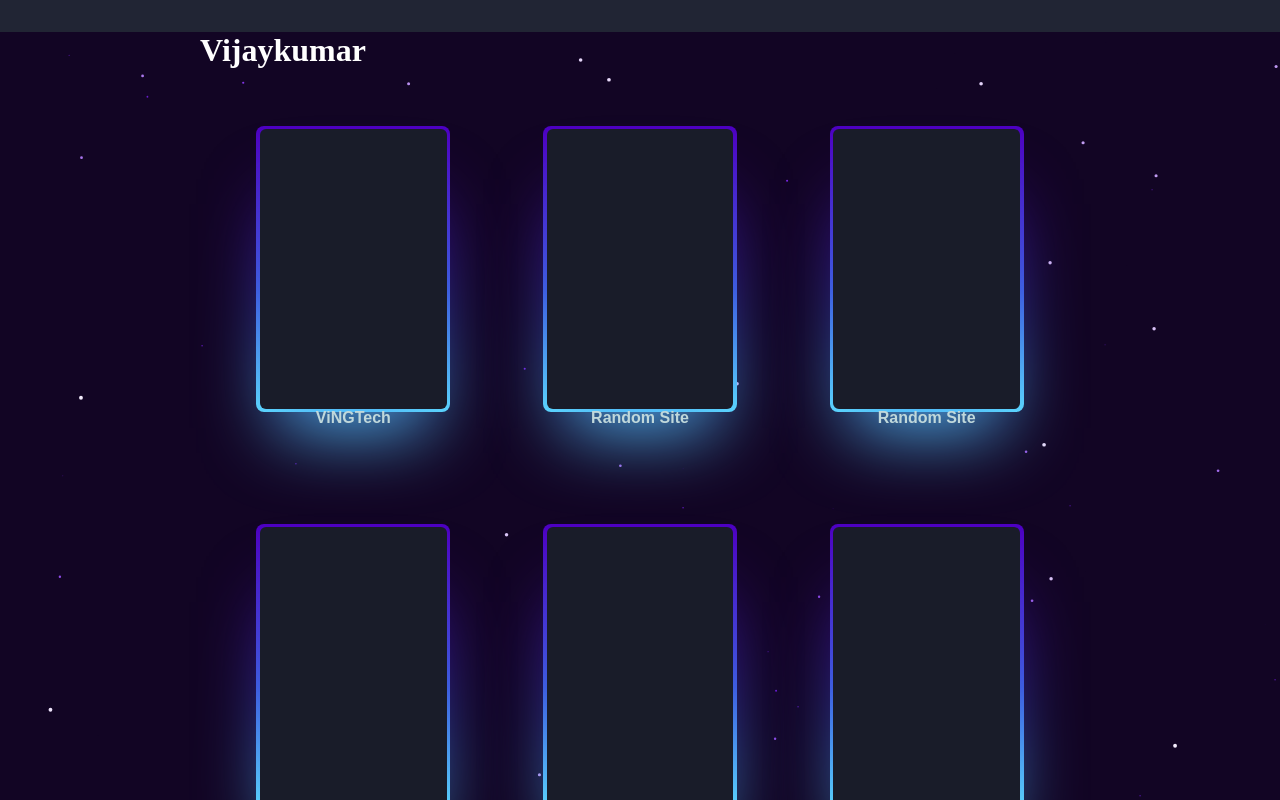
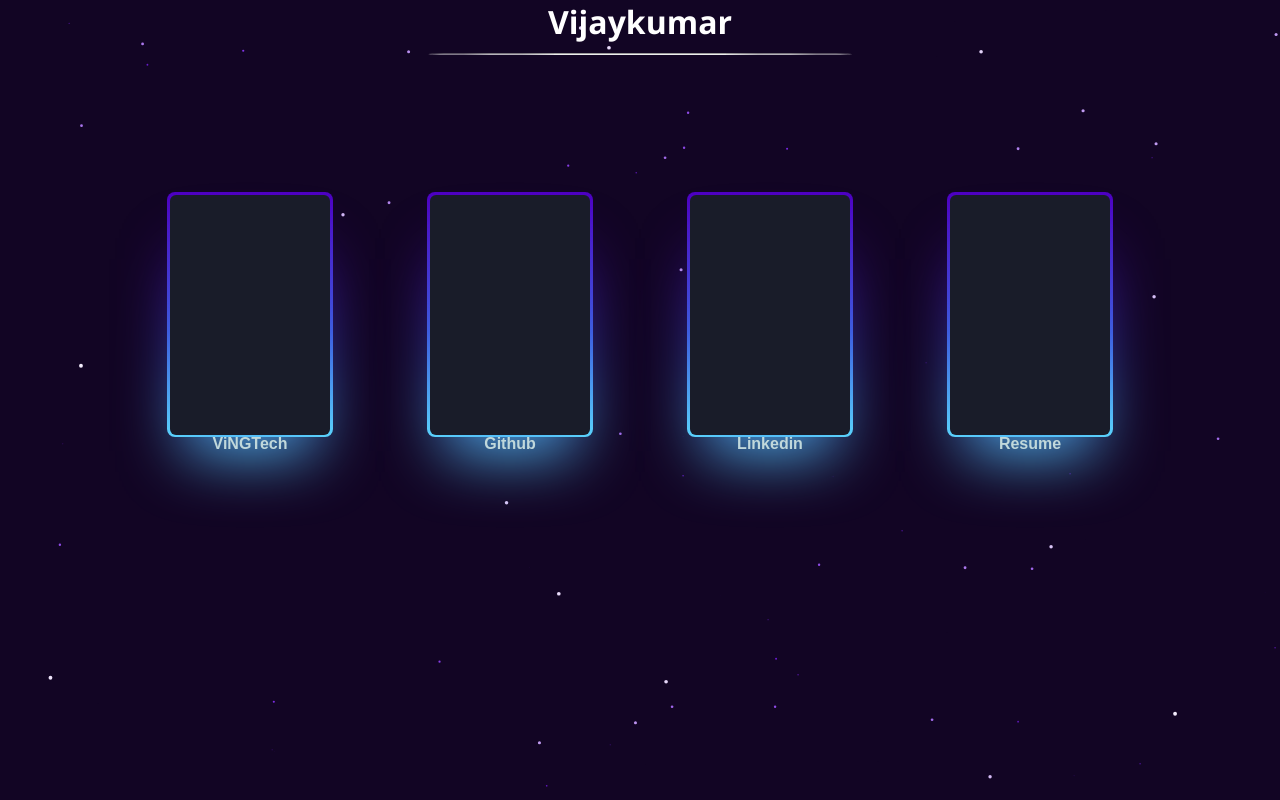
Before and after one commit to vijaykumaringle/vijaykumaringle.github.io, a plain HTML site: page index.html in a window 1280 px wide. Drawn offline with Linux system fonts and the light colour scheme.

Commit message:
res build 1.1

```diff
--- a/bg.js
+++ b/bg.js
@@ -104,7 +104,7 @@ let line = {
       ctx.beginPath();
       ctx.moveTo(this.x, this.y);
       ctx.lineTo(mouse.x, mouse.y);
-      ctx.stroke();
+      // ctx.stroke();
     }
   },
 };
--- a/index.html
+++ b/index.html
@@ -9,20 +9,34 @@
     <script src="logic.js"></script>
   </head>
   <body>
-    <div class="main-container">
-      <h1>Vijaykumar</h1>
+    <div id="main-c" class="main-container">
+      <h1 class="title-site">Vijaykumar</h1>
+      <hr />
       <div class="tiles-container">
         <div class="magic-card">
-          <div class="card">Linkedin</div>
+          <div class="card">ViNGTech</div>
 
           <a href="https://vingtech.in" target="_blank">ViNGTech</a>
         </div>
         <div class="magic-card">
-          <div class="card">Random site</div>
+          <a href="https://github.com/vijaykumaringle" target="_blank">
+            <div class="card">Github</div>
 
-          <a href="https://vingtech.in" target="_blank">Random Site</a>
+            Github</a
+          >
         </div>
         <div class="magic-card">
+          <a href="https://vingtech.in" target="_blank">
+            <div class="card">Linkedin</div>
+            Linkedin
+          </a>
+        </div>
+        <div class="magic-card">
+          <div class="card">Resume</div>
+
+          <a href="./resume/resume.html" target="_blank">Resume</a>
+        </div>
+        <!-- <div class="magic-card">
             <div class="card">Random site</div>
 
             <a href="https://vingtech.in" target="_blank">Random Site</a>
@@ -31,17 +45,7 @@
             <div class="card">Random site</div>
 
             <a href="https://vingtech.in" target="_blank">Random Site</a>
-          </div>
-          <div class="magic-card">
-            <div class="card">Random site</div>
-
-            <a href="https://vingtech.in" target="_blank">Random Site</a>
-          </div>
-          <div class="magic-card">
-            <div class="card">Random site</div>
-
-            <a href="https://vingtech.in" target="_blank">Random Site</a>
-          </div>
+          </div> -->
       </div>
     </div>
 
--- a/style.css
+++ b/style.css
@@ -6,6 +6,22 @@
 
 canvas {
   position: fixed;
+}
+
+.title-site {
+  text-align: center;
+  display: block;
+  font-family: 'Segoe UI', Tahoma, Geneva, Verdana, sans-serif;
+  margin-bottom: 0.3em;
+}
+
+hr {
+  color: #3c67e3;
+  border-radius: 50%;
+  /* width: 50%; */
+  align-self: center;
+  margin-left: 30%;
+  margin-right: 30%;
 }
 
 .main-container {
@@ -20,12 +36,24 @@ canvas {
 
 .tiles-container {
   display: grid;
-  grid-template-columns: auto auto auto;
+  grid-template-columns: auto auto auto auto;
   padding: 10px;
+  margin-top: 10vh;
 }
 .magic-card {
     padding: 50px;
     text-align: center;
+}
+
+@media (max-width:920px) {
+  .tiles-container {
+    grid-template-columns: auto auto;
+  }
+}
+@media (max-width:500px) {
+  .tiles-container {
+    grid-template-columns: auto;
+  }
 }
 
 
@@ -37,7 +65,7 @@ canvas {
 }
 
 :root {
-  --card-height: 35vh;
+  --card-height: 30vh;
   --card-width: calc(var(--card-height) / 1.5);
 }
 
@@ -47,9 +75,10 @@ body {
   display: flex;
   align-items: center;
   flex-direction: column;
-  padding-top: 2rem;
+  /* padding-top: 2rem; */
   padding-bottom: 2rem;
   box-sizing: border-box;
+  /* overflow-y: scroll; */
 }
 
 .card {
```
